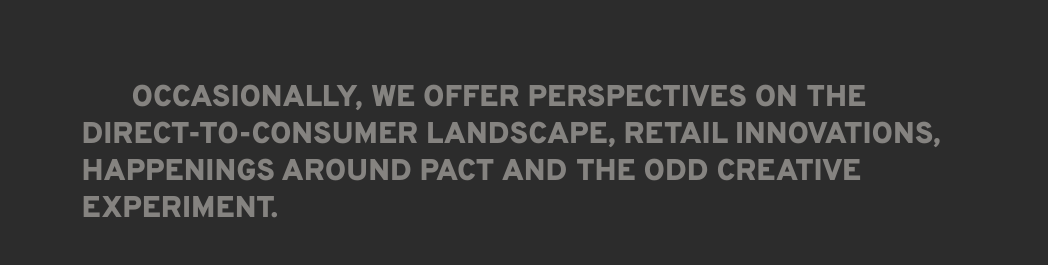
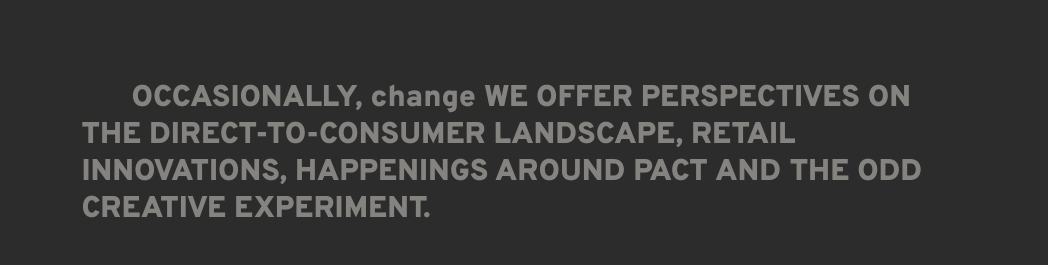
Before and after one commit to chasetepher/chase-dev-test-pact, a React (Vite) app: page / in a window 1280 px wide. Shown: the top 265 px of the page, without its empty margins (116-1164 px from the left). Built offline with nearby package versions, Linux system fonts and the light colour scheme; grey boxes are pictures that could not be loaded.

Commit message:
change for test

```diff
--- a/src/App.jsx
+++ b/src/App.jsx
@@ -12,7 +12,7 @@
       <div className="App">
       <div className="App-header">
       <header className="headline-text">
-        <p>OCCASIONALLY, WE OFFER PERSPECTIVES ON THE DIRECT-TO-CONSUMER LANDSCAPE, RETAIL INNOVATIONS, HAPPENINGS AROUND PACT AND THE ODD CREATIVE EXPERIMENT.</p>
+        <p>OCCASIONALLY, change WE OFFER PERSPECTIVES ON THE DIRECT-TO-CONSUMER LANDSCAPE, RETAIL INNOVATIONS, HAPPENINGS AROUND PACT AND THE ODD CREATIVE EXPERIMENT.</p>
         <p>
         </p>
       </header>
```
